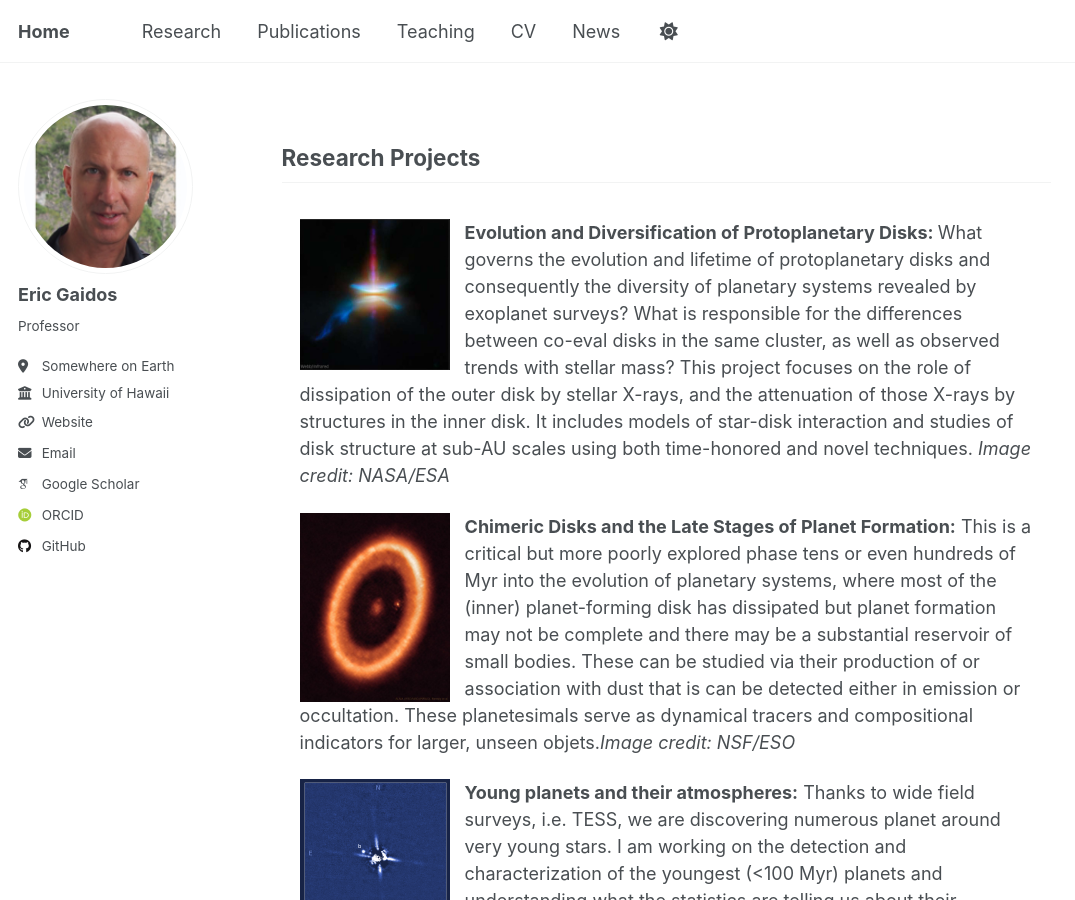
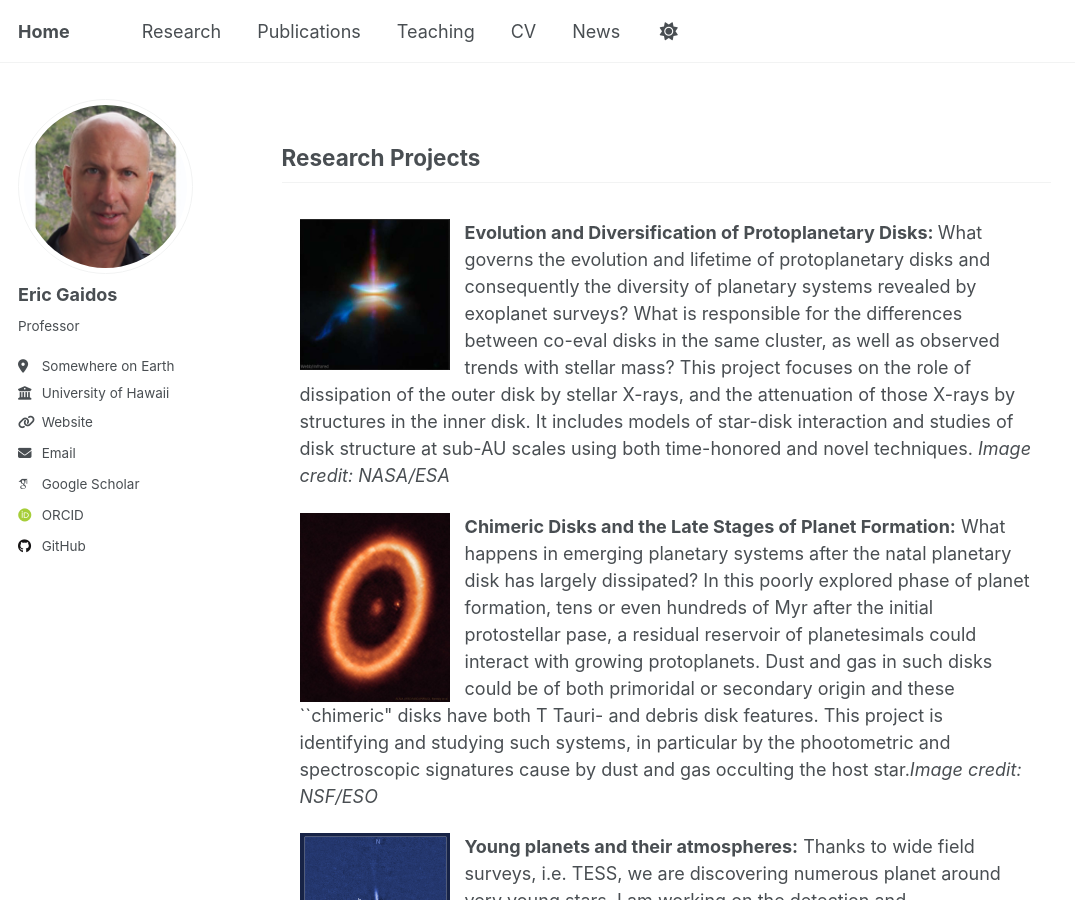
Before and after one commit to egaidos/egaidos.github.io, a Jekyll site: the page built from projects.md, in a window 1280 px wide and 900 px high. Shown: the whole window, without its empty margins (0-1075 px from the left). Built offline with Jekyll 4.4.1, drawn with Linux system fonts in a browser that asks for light colours; some web fonts are replaced; our own code applies the rules of GitHub Pages for plain Markdown files; a style sheet for code colours, icons or effects is not loaded.

Commit message:
Update projects.md

```diff
--- a/projects.md
+++ b/projects.md
@@ -29,7 +29,7 @@
 
 <article class="6u 12u$(xsmall) work-item">
 <img src="../images/PDS70.jpg" width=150 height=150 alt="PDS70 thumb" class="image-left">
-<p><b>Chimeric Disks and the Late Stages of Planet Formation:</b> This is a critical but more poorly explored phase tens or even hundreds of Myr into the evolution of planetary systems, where most of the (inner) planet-forming disk has dissipated but planet formation may not be complete and there may be a substantial reservoir of small bodies.  These can be studied via their production of or association with dust that is can be detected either in emission or occultation.  These planetesimals serve as dynamical tracers and compositional indicators for larger, unseen objets.<i>Image credit: NSF/ESO</i></p>
+<p><b>Chimeric Disks and the Late Stages of Planet Formation:</b> What happens in emerging planetary systems after the natal planetary disk has largely dissipated?  In this poorly explored phase of planet formation, tens or even hundreds of Myr after the initial protostellar pase, a residual reservoir of planetesimals could interact with growing protoplanets.  Dust and gas in such disks could be of both primoridal or secondary origin and these ``chimeric" disks have both T Tauri- and debris disk features.  This project is identifying and studying such systems, in particular by the phootometric and spectroscopic  signatures cause by dust and gas occulting the host star.<i>Image credit: NSF/ESO</i></p>
 </article>
 
 <article class="6u 12u$(xsmall) work-item">
```
